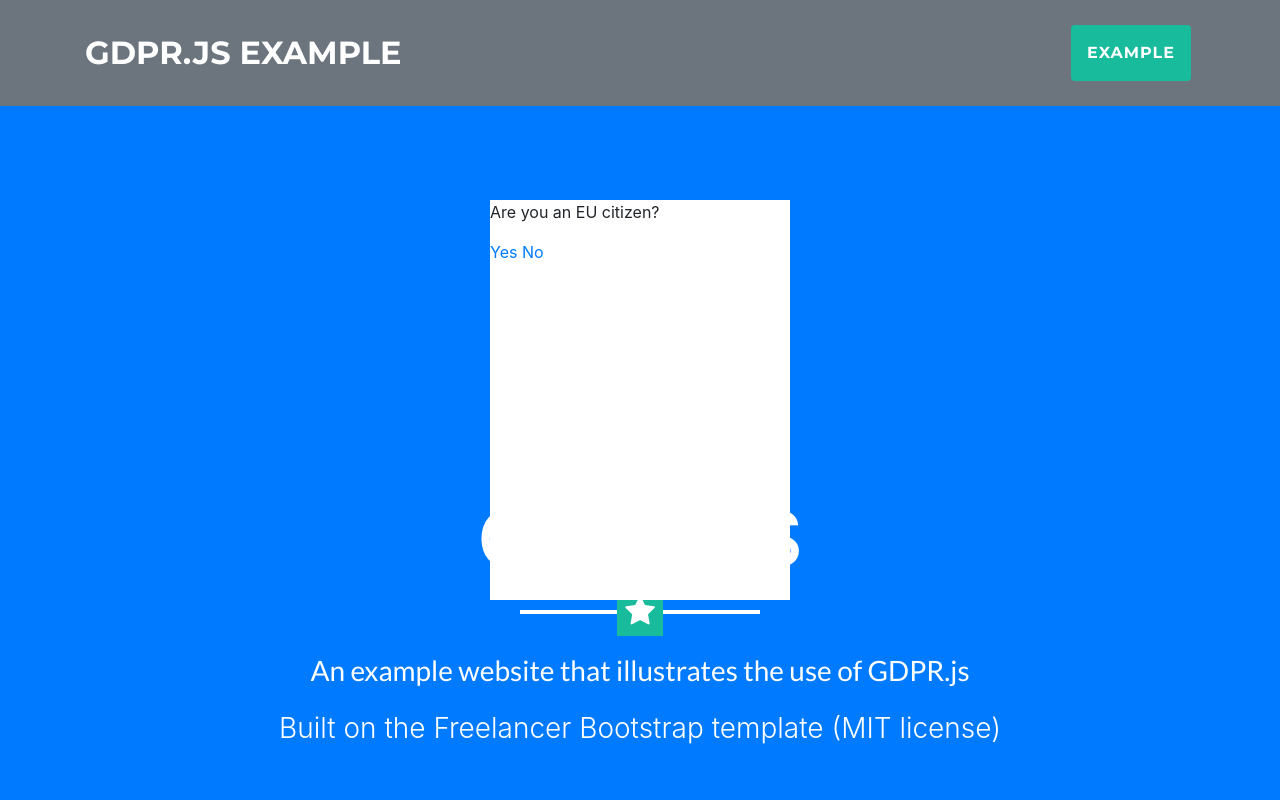
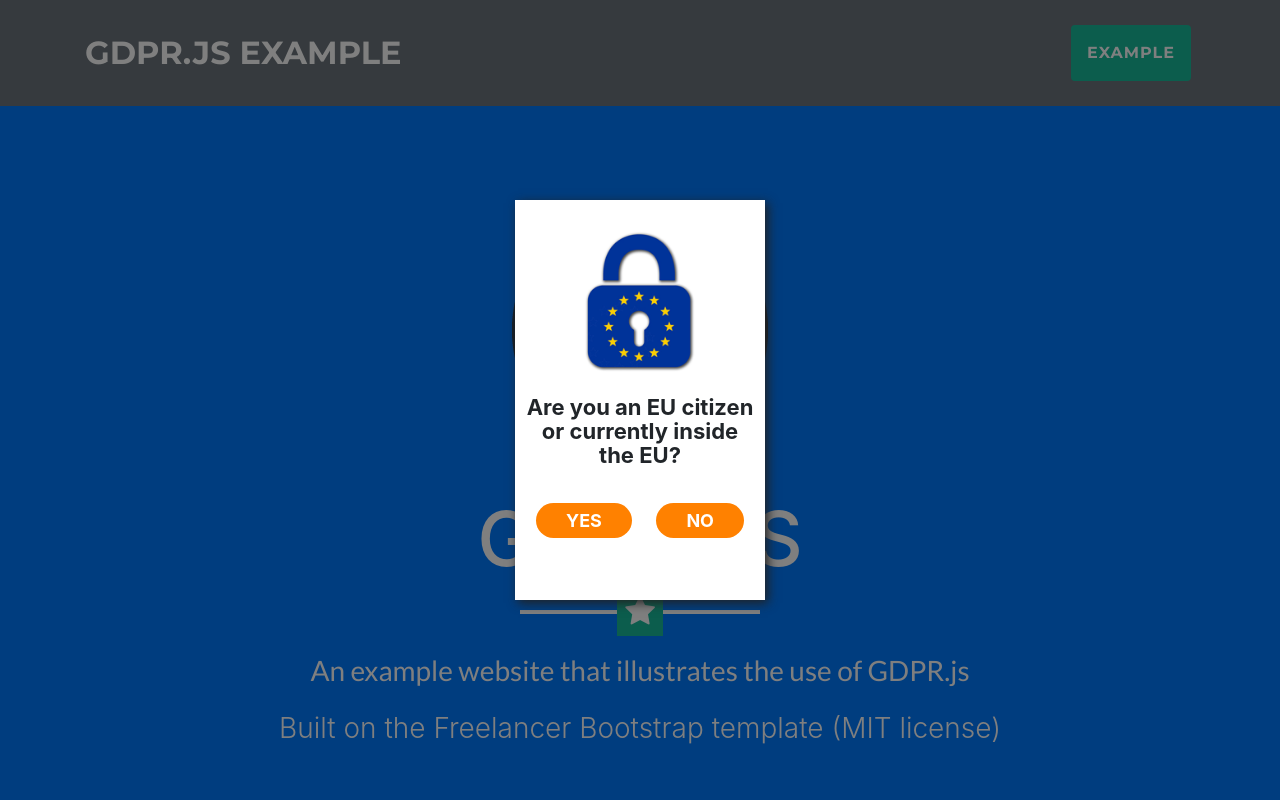
Before and after one commit to FusionAuth/gdpr.js, a website with bundled scripts: page docs/index.html in a window 1280 px wide. Shown: the top 800 px of the page. Built offline with nearby package versions, Linux system fonts and the light colour scheme.

Commit message:
Added style for popup

```diff
--- a/docs/css/gdpr.css
+++ b/docs/css/gdpr.css
@@ -2,11 +2,36 @@
 
 .gdpr-modal {
   background: white;
-  /*display: none !important;*/
+  box-shadow: 3px 3px 10px 0 #222;
   height: 400px;
-  left: calc(50vw - 150px);
+  left: calc(50vw - 125px);
+  padding: 10px;
   position: absolute;
+  text-align: center;
   top: calc(50vh - 200px);
-  width: 300px;
+  width: 250px;
   z-index: 10000;
 }
+
+.gdpr-modal img {
+  padding: 20px 0;
+  width: 115px;
+}
+
+.gdpr-modal p {
+  font-size: 22px;
+  font-weight: bold;
+  line-height: 24px;
+  margin-bottom: 40px;
+}
+
+.gdpr-modal .yes-button, .gdpr-modal .no-button {
+  background: #ff8100;
+  border-radius: 20px;
+  color: white;
+  font-size: 18px;
+  font-weight: bold;
+  margin: 10px;
+  padding: 7px 30px;
+  text-transform: uppercase;
+}
--- a/docs/index.html
+++ b/docs/index.html
@@ -190,8 +190,9 @@
 
     <!-- GDPR Modal -->
     <div class="gdpr-modal" id="gdpr-popup">
+      <img src="img/european-lock-small.png"/>
       <p>
-        Are you an EU citizen?
+        Are you an EU citizen or currently inside the EU?
       </p>
       <a href="#" class="yes-button">Yes</a>
       <a href="#" class="no-button">No</a>
--- a/docs/js/gdpr.js
+++ b/docs/js/gdpr.js
@@ -21,6 +21,7 @@
   _handleNoClick: function() {
     this._storeAnswer('no');
     this.element.style.display = 'none';
+    document.documentElement.style.overflow = '';
   },
 
   _handleYesClick: function() {
@@ -34,6 +35,14 @@
 
   _openModal: function() {
     console.debug('No answer');
+    document.documentElement.style.overflow = 'hidden';
+
+    // Create the overlay
+    var overlay = document.createElement('DIV');
+    overlay.setAttribute('style', 'background: rgba(0, 0, 0, 0.5); display: block; height: 100%; left: 0; position: fixed; top: 0; width: 100%; z-index: 9999');
+    document.body.insertBefore(overlay, document.body.firstChild);
+
+    // Setup the dialog
     var yesButton = this.element.querySelector('.yes-button');
     if (yesButton === null) {
       throw 'GDPR modal dialog is missing an element with a class="yes-button"';
@@ -45,6 +54,8 @@
 
     yesButton.addEventListener('click', this._handleYesClick.bind(this), false);
     noButton.addEventListener('click', this._handleNoClick.bind(this), false);
+
+    // Open the dialog
     this.element.style.display = 'block';
   },
 
```
Also changed, not shown: docs/img/european-lock-small.png (added).
